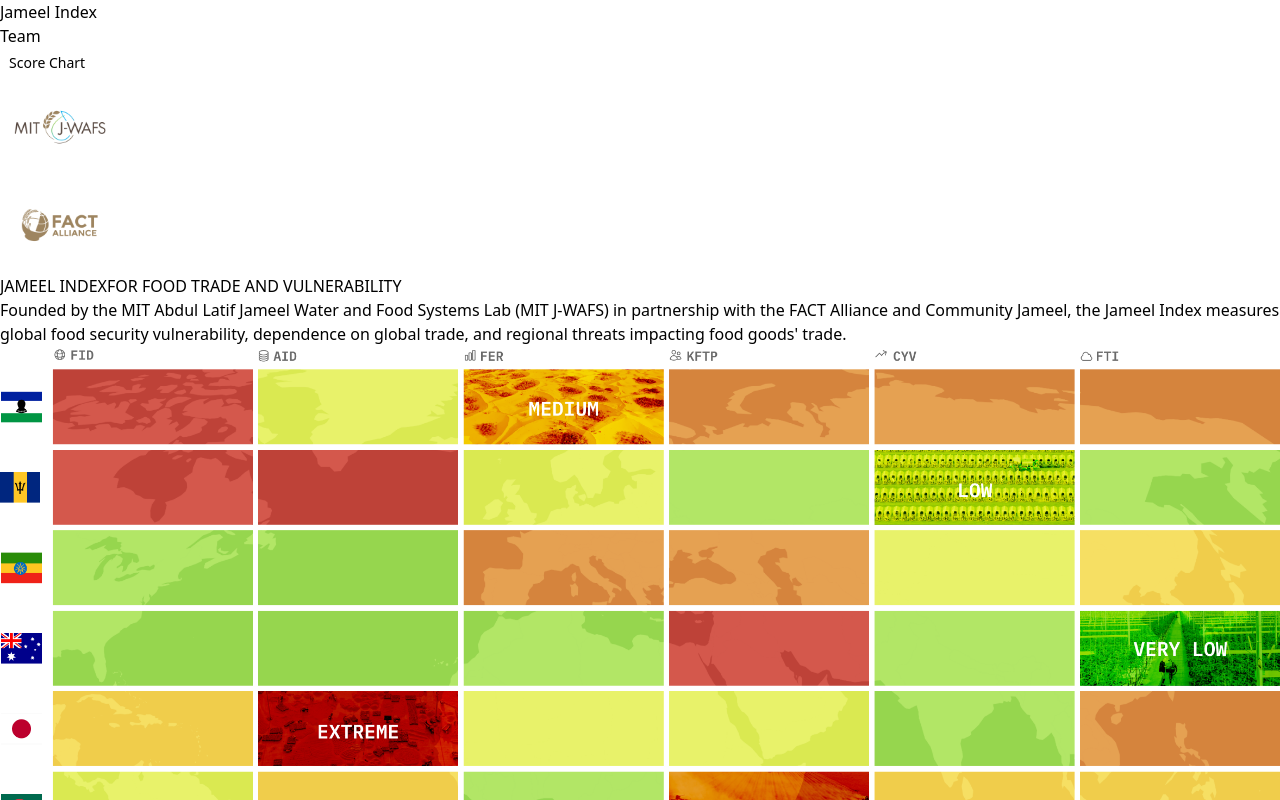
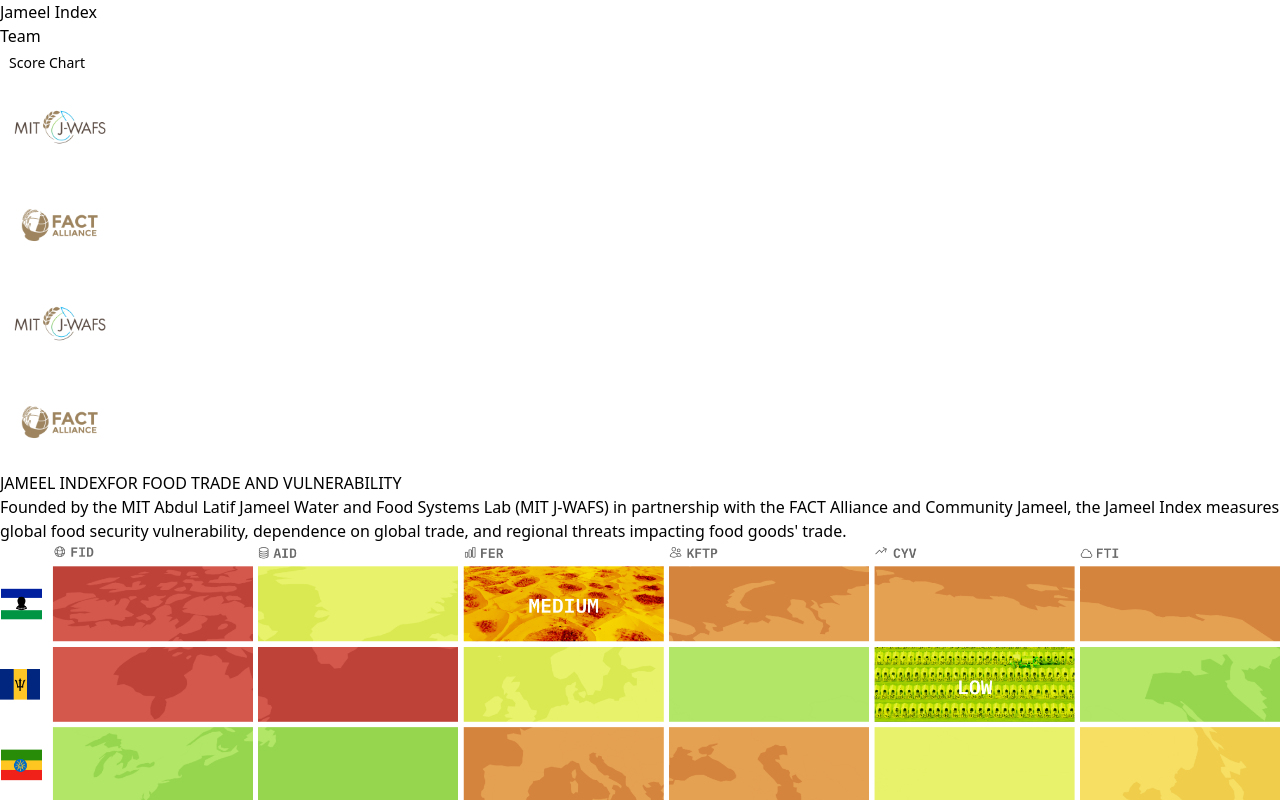
Before and after one commit to CJengineering/amphora-front, a Next.js app: page / in a window 1280 px wide. Shown: the top 800 px of the page. Built offline with nearby package versions, Linux system fonts and the light colour scheme.

Commit message:
updates to home and scorechart

```diff
--- a/app/(default)/score-chart/page.tsx
+++ b/app/(default)/score-chart/page.tsx
@@ -12,7 +12,7 @@
 export default function TablePage() {
   return (
     <section className="relative before:absolute before:inset-0 before:h-80 before:pointer-events-none before:bg-gradient-to-b before:from-zinc-100 before:-z-10">
-      <div className="pt-32 pb-12 md:pt-32 md:pb-20">
+      <div className="pt-24 pb-12 md:pt-32 md:pb-20">
       <div className="max-w-3xl mx-auto text-center pb-12">
               <h1 className="font-mono text-4xl md:text-5xl font-bold text-black pb-4">
                 Score chart</h1>
--- a/components/hero.tsx
+++ b/components/hero.tsx
@@ -8,7 +8,7 @@
 export default function Hero() {
   return (
     <section className="relative before:absolute before:inset-0 before:h-80 before:pointer-events-none before:bg-gradient-to-b before:from-zinc-100 before:-z-10">
-      <div className="pt-32 pb-12 md:pt-32 md:pb-20">
+      <div className="pt-12 pb-12 md:pt-32 md:pb-20">
 
 
 
@@ -16,10 +16,10 @@
         {/* Section content */}
         <div className="px-4 sm:px-6">
           <div className="max-w-4xl mx-auto">
-          {/* <div className="flex mx-auto items-center">
-          <Image src={JwafsLogo} width={120} height={24} alt="Logo" className="h-auto" />
-          <Image src={factLogo} width={120} height={24} alt="Logo" className="h-auto" />
-          </div> */}
+          <div className="flex lg:hidden justify-center mx-auto">
+  <Image src={JwafsLogo} width={120} height={24} alt="Logo" className="h-auto" />
+  <Image src={factLogo} width={120} height={24} alt="Logo" className="h-auto ml-4" /> {/* Added margin for spacing */}
+</div>
               <div className="text-center pb-12 md:pb-0">
               <h1 className="font-mono text-4xl sm:text-7xl font-bold text-black pb-4 leading-none">
                 <span className="block">JAMEEL INDEX</span>
```
